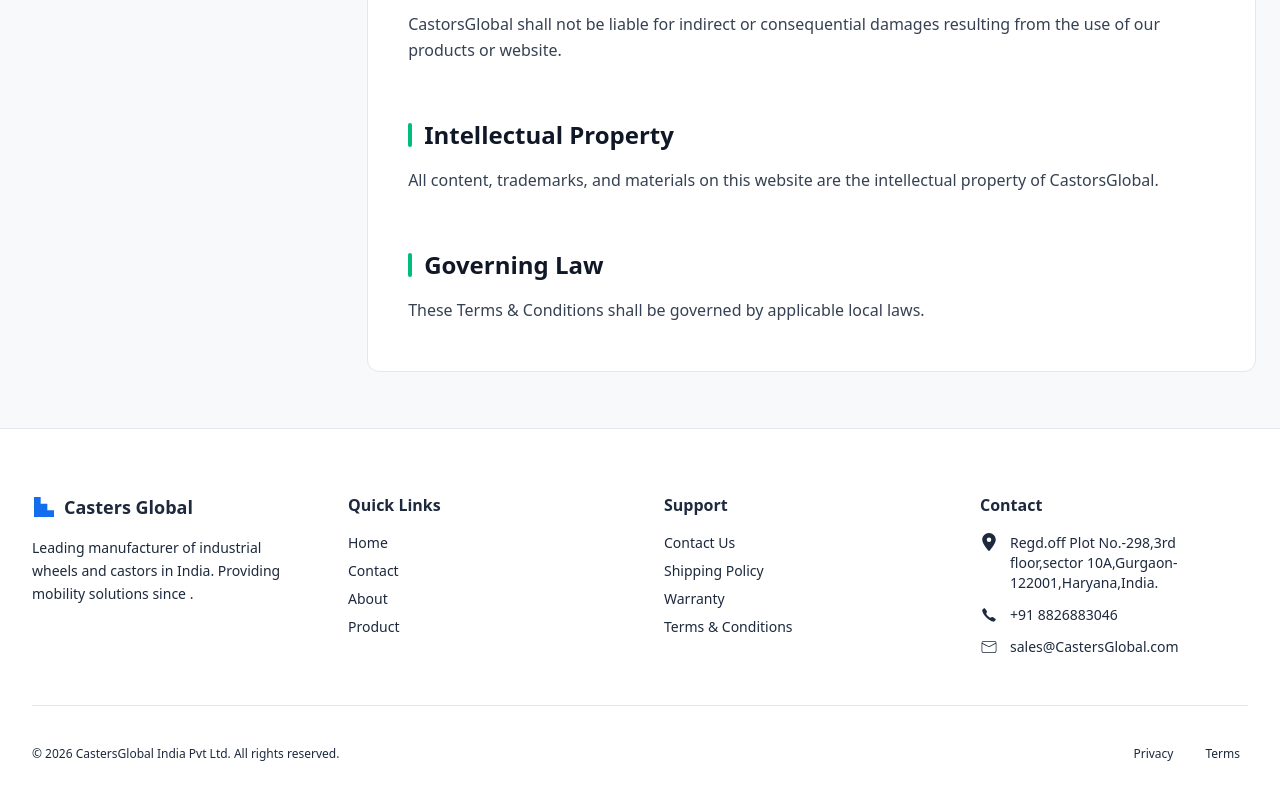
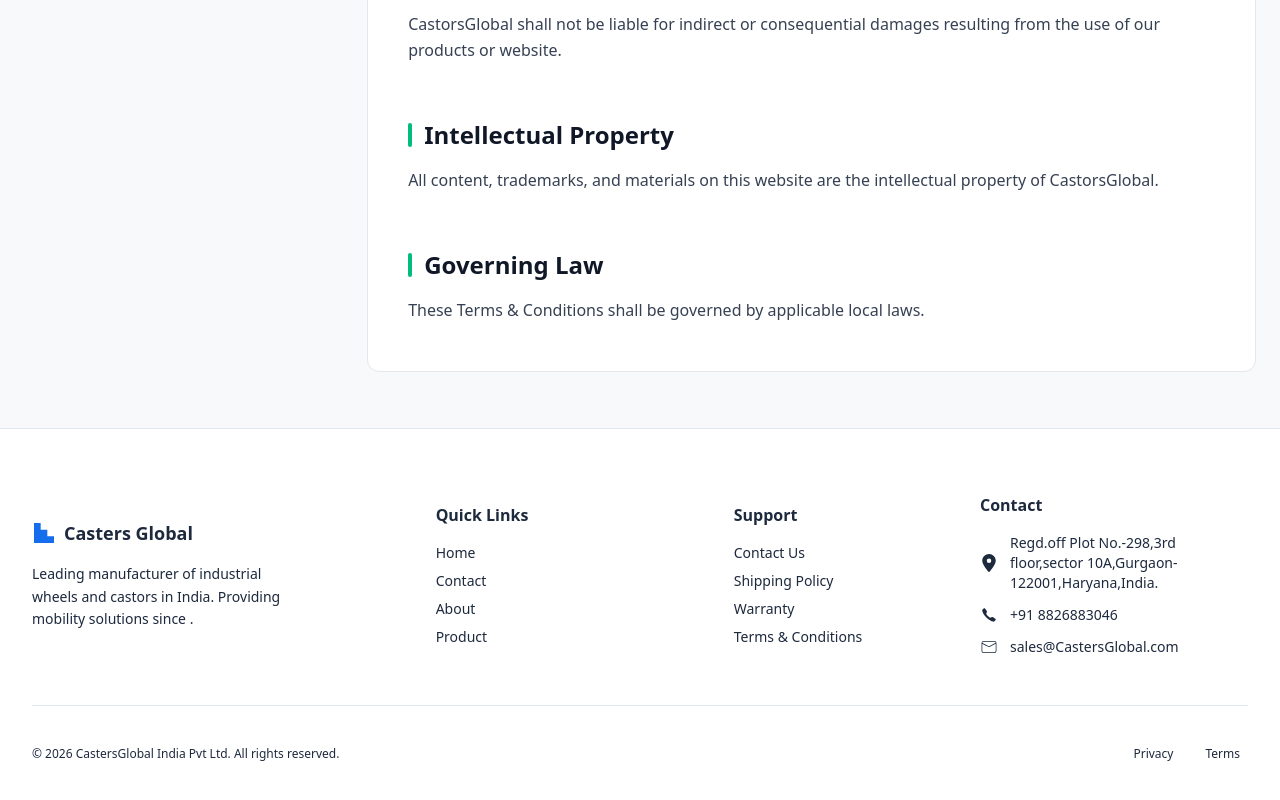
Before and after one commit to kritika799/castorwheels, a React (Vite) app: page /terms in a window 1280 px wide. Shown: the part 1380-2180 px from the top of the page. Built offline with nearby package versions, Linux system fonts and the light colour scheme.

Commit message:
modified the postion of the footer element

```diff
--- a/src/components/Footer.jsx
+++ b/src/components/Footer.jsx
@@ -7,8 +7,8 @@
   return (
     <footer className="bg-surface-light dark:bg-surface-dark border-t border-slate-200 dark:border-slate-800 pt-16 pb-8">
       <div className="max-w-[1280px] mx-auto px-4 md:px-6 lg:px-8">
-        <div className="grid grid-cols-1 md:grid-cols-2 lg:grid-cols-4 gap-12 mb-12">
-          <div className="flex flex-col gap-4">
+        <div className="grid  md:grid-cols-2 grid-cols-2 lg:grid-cols-4 gap-12 mb-12 place-items-center">
+          <div className="flex flex-col gap-4 col-span-2 md:col-span-1 place-items-center text-center md:place-items-start md:text-left">
             <div className="flex items-center gap-2">
               <div className="size-6 text-primary">
                 <svg
@@ -19,16 +19,14 @@
                   <path d="M4 4H17.3334V17.3334H30.6666V30.6666H44V44H4V4Z"></path>
                 </svg>
               </div>
-              <span className="font-bold text-lg">Casters Global
-
-              </span>
+              <span className="font-bold text-lg">Casters Global</span>
             </div>
             <p className="text-sm text-text-sec-light leading-relaxed">
               Leading manufacturer of industrial wheels and castors in India.
               Providing mobility solutions since .
             </p>
           </div>
-          <div>
+          <div className="col-span-1">
             <h4 className="font-bold text-text-main-light dark:text-text-main-dark mb-4">
               Quick Links
             </h4>
@@ -83,12 +81,12 @@
               </li>
             </ul>
           </div>
-          <div>
+          <div className="col-span-2 md:col-span-1 place-items-center text-center md:place-items-start md:text-left flex flex-col justify-center items-center md:items-start">
             <h4 className="font-bold text-text-main-light dark:text-text-main-dark mb-4">
               Contact
             </h4>
-            <ul className="space-y-3 text-sm text-text-sec-light">
-              <li className="flex items-start gap-3">
+            <ul className="space-y-3 text-sm flex justify-center flex-col items-center md:items-start text-text-sec-light">
+              <li className="flex items-center gap-3">
                 <span className="material-symbols-outlined text-lg">
                   <FaLocationDot />
                 </span>
@@ -121,7 +119,6 @@
             <a className="hover:text-text-main-light p-2" href="/terms">
               Terms
             </a>
-
           </div>
         </div>
       </div>
```
